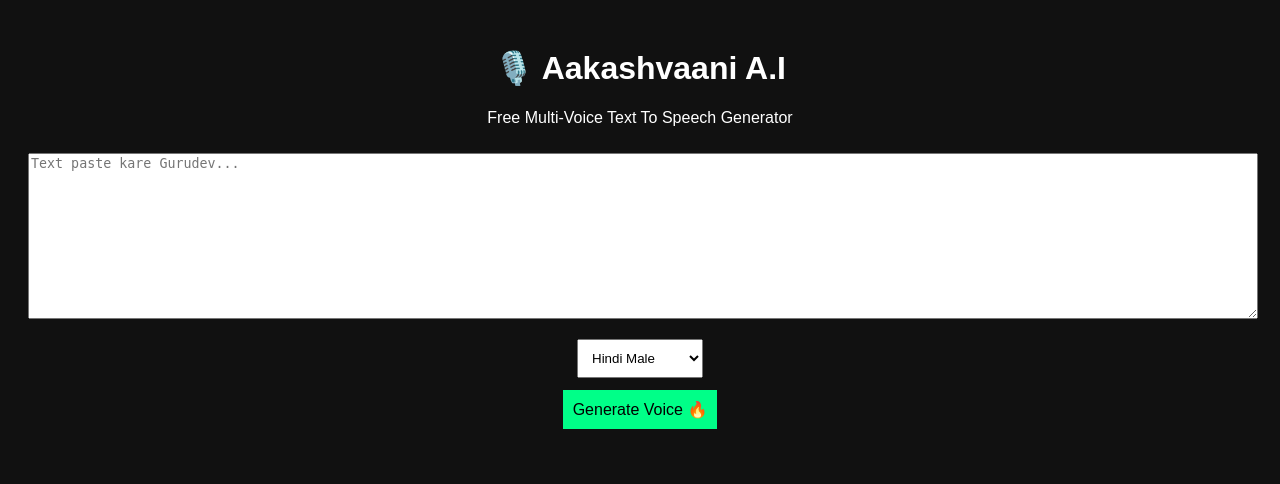
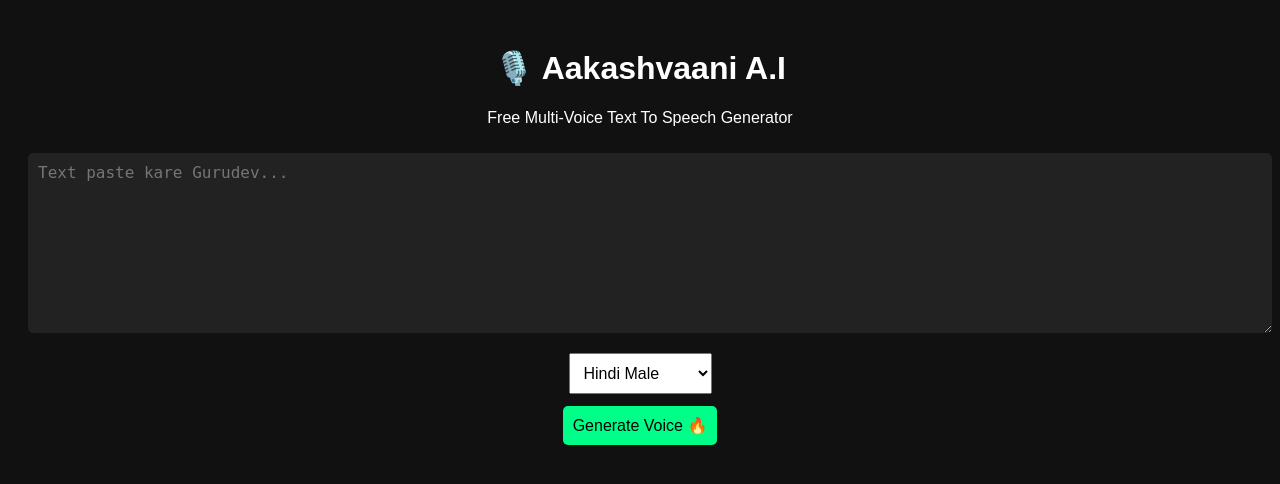
Before and after one commit to mishrakunal7383-spec/ai-voice-generator, a Flask app: page / in a window 1280 px wide. Shown: the top 484 px of the page. Run offline with Flask 3, Linux system fonts and the light colour scheme.

Commit message:
Update index.html
<!DOCTYPE html>
<html>
<head>
<title>Aakashvaani A.I 🎙️</title>
<meta name="viewport" content="width=device-width, initial-scale=1">

<style>
body{
    font-family:sans-serif;
    background:#111;
    color:white;
    text-align:center;
    padding:20px;
}

textarea{
    width:100%;
    height:160px;
    margin:10px 0;
    background:#222;
    color:white;
    padding:10px;
    border-radius:5px;
    border:none;
    font-size:16px;
}

select, button{
    padding:10px;
    margin:6px;
    font-size:16px;
}

button{
    background:#00ff88;
    border:none;
    cursor:pointer;
    border-radius:5px;
}

audio{
    margin-top:20px;
    width:100%;
}
</style>
</head>

<body>

<h1>🎙️ Aakashvaani A.I</h1>
<p>Free Multi-Voice Text To Speech Generator</p>

<form action="/tts" method="post">
    <textarea name="text" placeholder="Text paste kare Gurudev..."></textarea>
    <br>

    <select name="voice">
        <option value="en-IN-PrabhatNeural">Hindi Male</option>
        <option value="en-IN-NeerjaNeural">Hindi Female</option>
        <option value="en-US-GuyNeural">Story Mode</option>
        <option value="en-US-JennyNeural">Friendly Voice</option>
        <option value="en-GB-RyanNeural">News Anchor</option>
    </select>

    <br>
    <button type="submit">Generate Voice 🔥</button>
</form>

{% if audio %}
<h3>Preview 🎧</h3>
<audio controls>
  <source src="{{ audio }}" type="audio/mpeg">
</audio>

<br><br>
<a href="{{ audio }}" download>
    <button>Download MP3 ⬇</button>
</a>
{% endif %}

</body>
</html>

```diff
--- a/templates/index.html
+++ b/templates/index.html
@@ -17,17 +17,25 @@ textarea{
     width:100%;
     height:160px;
     margin:10px 0;
+    background:#222;
+    color:white;
+    padding:10px;
+    border-radius:5px;
+    border:none;
+    font-size:16px;
 }
 
-select,button{
+select, button{
     padding:10px;
     margin:6px;
+    font-size:16px;
 }
 
 button{
     background:#00ff88;
     border:none;
-font-size:16px;
+    cursor:pointer;
+    border-radius:5px;
 }
 
 audio{
@@ -43,9 +51,7 @@ width:100%;
 <p>Free Multi-Voice Text To Speech Generator</p>
 
 <form action="/tts" method="post">
-
     <textarea name="text" placeholder="Text paste kare Gurudev..."></textarea>
-
     <br>
 
     <select name="voice">
@@ -57,24 +63,19 @@ width:100%;
     </select>
 
     <br>
-
     <button type="submit">Generate Voice 🔥</button>
-
 </form>
 
 {% if audio %}
 <h3>Preview 🎧</h3>
-
 <audio controls>
   <source src="{{ audio }}" type="audio/mpeg">
 </audio>
 
 <br><br>
-
 <a href="{{ audio }}" download>
     <button>Download MP3 ⬇</button>
 </a>
-
 {% endif %}
 
 </body>
```
Lines whose indentation alone changed are shown as unchanged.
